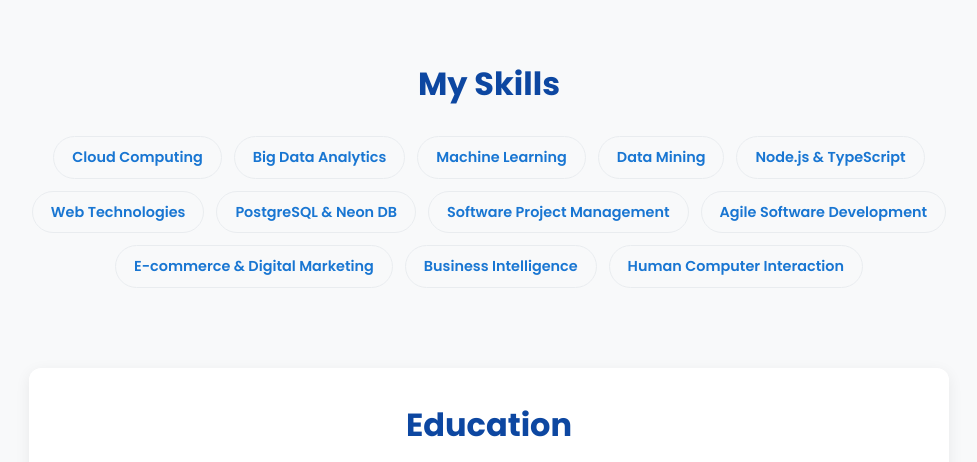
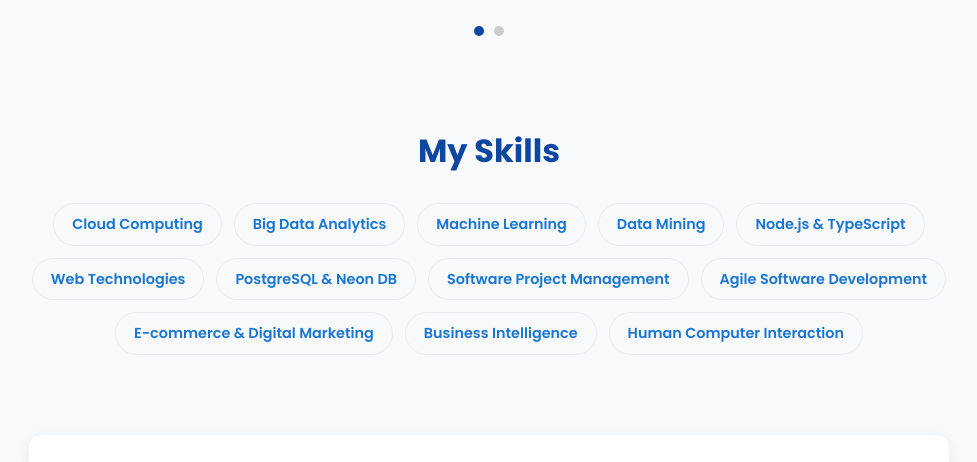
Before and after one commit to UdUdithaEdirisinghe/portfolio, a plain HTML site: page index.html in a window 1280 px wide. Shown: the part 2778-3240 px from the top of the page, without its empty margins (151-1128 px from the left). Drawn offline with Linux system fonts and the light colour scheme.

Commit message:
portfolio

```diff
--- a/index.html
+++ b/index.html
@@ -91,6 +91,7 @@
                 </div>
                 <button class="slider-btn prev-activity-btn"><i class="fas fa-chevron-left"></i></button>
                 <button class="slider-btn next-activity-btn"><i class="fas fa-chevron-right"></i></button>
+                <div class="slider-indicators activity-indicators"></div>
             </div>
         </section>
 
@@ -139,6 +140,7 @@
                 </div>
                 <button class="slider-btn prev-project-btn"><i class="fas fa-chevron-left"></i></button>
                 <button class="slider-btn next-project-btn"><i class="fas fa-chevron-right"></i></button>
+                <div class="slider-indicators project-indicators"></div>
             </div>
         </section>
 
--- a/scripts/main.js
+++ b/scripts/main.js
@@ -69,28 +69,53 @@ document.addEventListener('DOMContentLoaded', () => {
         });
     }
 
-    // ---- GENERIC SLIDER LOGIC WITH TOUCH SUPPORT ----
-    function setupSlider(containerSelector, sliderSelector, prevBtnSelector, nextBtnSelector, slidesToShowConfig) {
+    // ---- GENERIC SLIDER LOGIC WITH TOUCH SUPPORT & INDICATORS ----
+    function setupSlider(containerSelector, sliderSelector, prevBtnSelector, nextBtnSelector, indicatorSelector, slidesToShowConfig) {
         const sliderContainer = document.querySelector(containerSelector);
         if (!sliderContainer) return;
 
         const slider = sliderContainer.querySelector(sliderSelector);
         const prevBtn = sliderContainer.querySelector(prevBtnSelector);
         const nextBtn = sliderContainer.querySelector(nextBtnSelector);
+        const indicatorsContainer = sliderContainer.querySelector(indicatorSelector);
         const slides = Array.from(slider.children);
 
-        if (!slider || !prevBtn || !nextBtn || slides.length === 0) return;
+        if (!slider || !prevBtn || !nextBtn || !indicatorsContainer || slides.length === 0) return;
 
         let currentIndex = 0;
         let slidesToShow = slidesToShowConfig.desktop.slides;
-        const gap = parseInt(getComputedStyle(slider).getPropertyValue('gap'));
+        const gap = parseInt(getComputedStyle(slider).getPropertyValue('gap')) || 0;
 
         // Touch event variables
         let touchStartX = 0;
         let touchEndX = 0;
 
+        function createIndicators() {
+            indicatorsContainer.innerHTML = '';
+            const numIndicators = slides.length - slidesToShow + 1;
+            if (numIndicators <= 1) return; // Don't show indicators if not needed
+
+            for (let i = 0; i < numIndicators; i++) {
+                const dot = document.createElement('div');
+                dot.classList.add('indicator-dot');
+                dot.addEventListener('click', () => {
+                    currentIndex = i;
+                    updateSliderPosition();
+                });
+                indicatorsContainer.appendChild(dot);
+            }
+        }
+
+        function updateIndicators() {
+            const dots = indicatorsContainer.querySelectorAll('.indicator-dot');
+            if (dots.length === 0) return;
+
+            dots.forEach((dot, index) => {
+                dot.classList.toggle('active', index === currentIndex);
+            });
+        }
+
         function updateSlidesToShow() {
-            // Use the config to determine how many slides to show at different breakpoints
             if (window.innerWidth <= slidesToShowConfig.mobile.breakpoint) {
                 slidesToShow = slidesToShowConfig.mobile.slides;
             } else if (window.innerWidth <= slidesToShowConfig.tablet.breakpoint) {
@@ -105,9 +130,10 @@ document.addEventListener('DOMContentLoaded', () => {
             const totalStepWidth = cardWidth + gap;
             slider.style.transform = `translateX(-${currentIndex * totalStepWidth}px)`;
 
-            // Update button states
             prevBtn.disabled = currentIndex === 0;
             nextBtn.disabled = (currentIndex + slidesToShow) >= slides.length;
+
+            updateIndicators();
         }
 
         function moveNext() {
@@ -124,49 +150,47 @@ document.addEventListener('DOMContentLoaded', () => {
             }
         }
 
-        // --- Touch Event Handlers ---
         function handleTouchStart(e) {
             touchStartX = e.touches[0].clientX;
         }
 
         function handleTouchMove(e) {
-            // We store the end position on move to track the swipe gesture
             touchEndX = e.touches[0].clientX;
         }
 
         function handleTouchEnd() {
-            const swipeThreshold = 75; // Minimum swipe distance in pixels
+            const swipeThreshold = 75;
             if (touchStartX - touchEndX > swipeThreshold) {
-                moveNext(); // Swiped left
+                moveNext();
             } else if (touchEndX - touchStartX > swipeThreshold) {
-                movePrev(); // Swiped right
+                movePrev();
             }
-            // Reset values for the next touch
             touchStartX = 0;
             touchEndX = 0;
         }
 
-        // --- Event Listeners ---
         nextBtn.addEventListener('click', moveNext);
         prevBtn.addEventListener('click', movePrev);
 
-        // Add passive event listeners for better scroll performance on touch devices
         slider.addEventListener('touchstart', handleTouchStart, { passive: true });
         slider.addEventListener('touchmove', handleTouchMove, { passive: true });
         slider.addEventListener('touchend', handleTouchEnd);
 
         window.addEventListener('resize', () => {
             updateSlidesToShow();
-            // Adjust currentIndex if it becomes out of bounds after resizing
+
             if ((currentIndex + slidesToShow) > slides.length) {
                 currentIndex = Math.max(0, slides.length - slidesToShow);
             }
-            // Use a slight delay to ensure layout has settled before recalculating
+
+            createIndicators();
+
             setTimeout(updateSliderPosition, 100);
         });
 
-        // --- Initial Setup ---
+        // Initial Setup
         updateSlidesToShow();
+        createIndicators();
         updateSliderPosition();
     }
 
@@ -176,9 +200,10 @@ document.addEventListener('DOMContentLoaded', () => {
         '.project-slider',
         '.prev-project-btn',
         '.next-project-btn',
+        '.project-indicators',
         {
             mobile: { breakpoint: 768, slides: 1 },
-            tablet: { breakpoint: 960, slides: 2 }, // Defaulting to 2 for consistency
+            tablet: { breakpoint: 960, slides: 2 },
             desktop: { slides: 2 }
         }
     );
@@ -189,6 +214,7 @@ document.addEventListener('DOMContentLoaded', () => {
         '.activity-slider',
         '.prev-activity-btn',
         '.next-activity-btn',
+        '.activity-indicators',
         {
             mobile: { breakpoint: 768, slides: 1 },
             tablet: { breakpoint: 960, slides: 2 },
--- a/styles/style.css
+++ b/styles/style.css
@@ -180,8 +180,8 @@ section {
     display: flex;
     gap: 20px;
     transition: transform 0.5s ease-in-out;
-    touch-action: pan-y; /* Prevent vertical scroll during horizontal swipe */
-    -webkit-user-select: none; /* Prevent text selection during swipe */
+    touch-action: pan-y;
+    -webkit-user-select: none;
     -ms-user-select: none;
     user-select: none;
 }
@@ -362,6 +362,26 @@ section {
     right: 5px;
 }
 
+/* INDICATOR STYLES */
+.slider-indicators {
+    text-align: center;
+    margin-top: 20px;
+}
+
+.indicator-dot {
+    display: inline-block;
+    width: 10px;
+    height: 10px;
+    background-color: #ccc;
+    border-radius: 50%;
+    margin: 0 5px;
+    cursor: pointer;
+    transition: background-color 0.3s ease;
+}
+
+.indicator-dot.active {
+    background-color: var(--primary-color);
+}
 
 /* ---------------------------------- */
 /* 5. RESPONSIVE DESIGN               */
```
Lines whose indentation alone changed are shown as unchanged.
